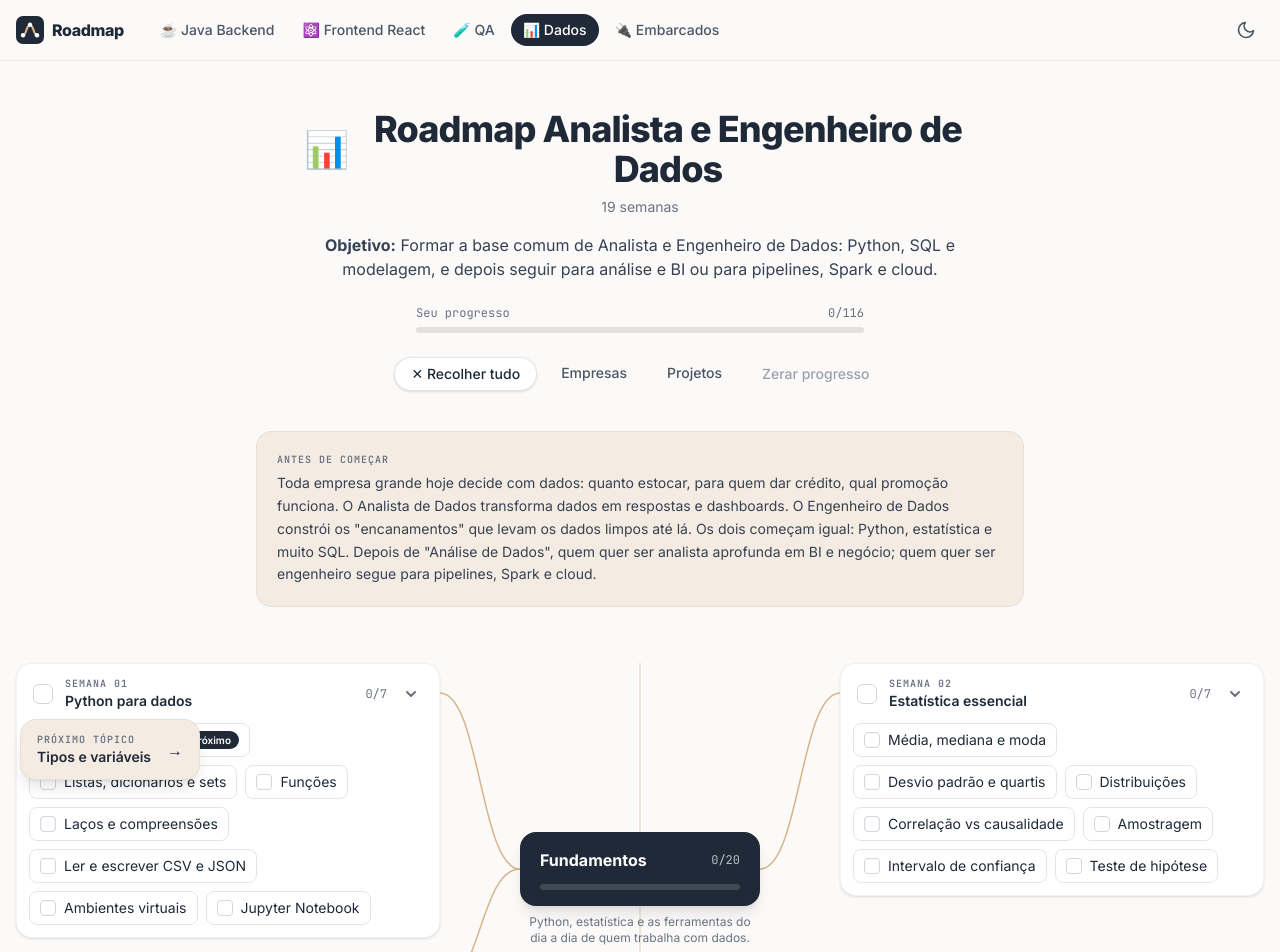
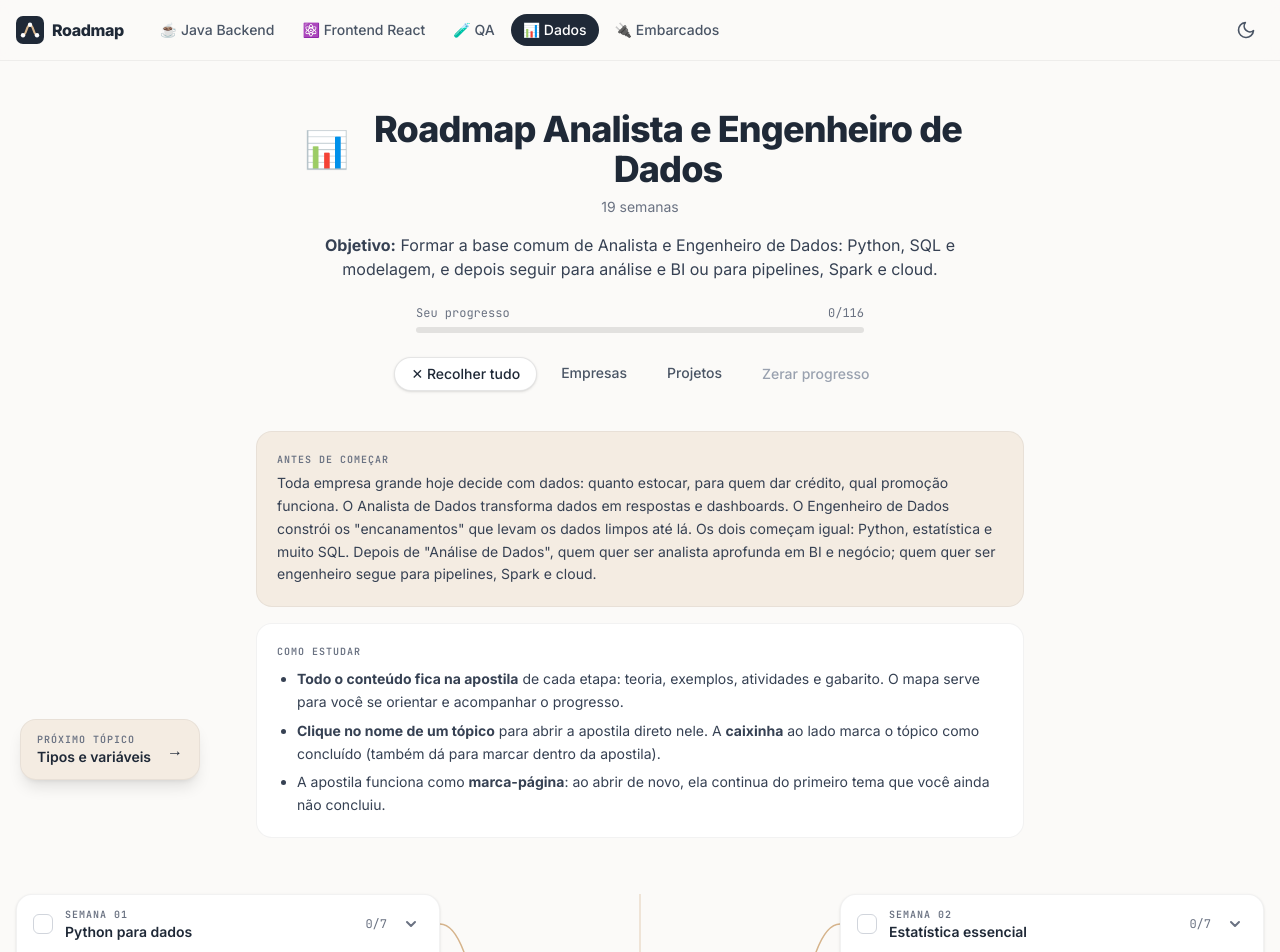
Before and after one commit to eebagabe/roadmap, a React (Vite) app: page /roadmap/dados in a window 1280 px wide. Shown: the top 952 px of the page. Built offline with nearby package versions, Linux system fonts and the light colour scheme.

Commit message:
feat: explain that all content lives in the apostila and how to study

```diff
--- a/src/pages/HomePage.tsx
+++ b/src/pages/HomePage.tsx
@@ -13,8 +13,9 @@ export function HomePage() {
         <p className="text-xs font-semibold tracking-[0.2em] text-gray-500 dark:text-gray-400 uppercase">Estude com um caminho claro</p>
         <h1 className="mt-3 text-4xl font-extrabold tracking-tight sm:text-5xl">Roadmap</h1>
         <p className="mt-4 text-lg text-gray-600 dark:text-gray-400">
-          Escolha uma trilha, marque o que já estudou e siga semana a semana. Cada etapa tem uma apostila com teoria,
-          exercícios e gabarito, além de projetos para colocar a mão na massa.
+          Escolha uma trilha e siga semana a semana. Todo o conteúdo fica nas apostilas de cada etapa, com teoria,
+          exercícios e gabarito; o mapa mostra o caminho e guarda o seu progresso. No fim, projetos para colocar a mão na
+          massa.
         </p>
       </section>
 
--- a/src/pages/RoadmapPage.tsx
+++ b/src/pages/RoadmapPage.tsx
@@ -74,6 +74,24 @@ export function RoadmapPage() {
         {roadmap.intro}
       </aside>
 
+      <aside className="mx-auto mt-4 max-w-3xl rounded-2xl border border-black/5 bg-white p-5 text-sm leading-relaxed text-gray-700 dark:border-white/10 dark:bg-surface-dark dark:text-gray-300">
+        <p className="mb-2 font-mono text-[10px] font-semibold tracking-widest text-gray-500 uppercase dark:text-gray-400">Como estudar</p>
+        <ul className="list-disc space-y-1.5 pl-5">
+          <li>
+            <strong>Todo o conteúdo fica na apostila</strong> de cada etapa: teoria, exemplos, atividades e gabarito. O mapa
+            serve para você se orientar e acompanhar o progresso.
+          </li>
+          <li>
+            <strong>Clique no nome de um tópico</strong> para abrir a apostila direto nele. A <strong>caixinha</strong> ao
+            lado marca o tópico como concluído (também dá para marcar dentro da apostila).
+          </li>
+          <li>
+            A apostila funciona como <strong>marca-página</strong>: ao abrir de novo, ela continua do primeiro tema que
+            você ainda não concluiu.
+          </li>
+        </ul>
+      </aside>
+
       <div className="relative mt-14 space-y-16">
         <div className="absolute top-0 bottom-0 left-1/2 hidden w-px -translate-x-1/2 bg-line/60 lg:block" aria-hidden />
         {sections.map((section) => (
@@ -88,7 +106,7 @@ export function RoadmapPage() {
                   to={`/roadmap/${roadmap.id}/apostila/${section.id}`}
                   className="rounded-full border border-black/10 dark:border-white/10 bg-white dark:bg-surface-dark px-3 py-1 text-xs font-semibold shadow-sm hover:bg-black/5 dark:hover:bg-white/10"
                 >
-                  📘 Apostila e gabarito
+                  📘 Abrir apostila da etapa
                 </Link>
               )
             }
```
